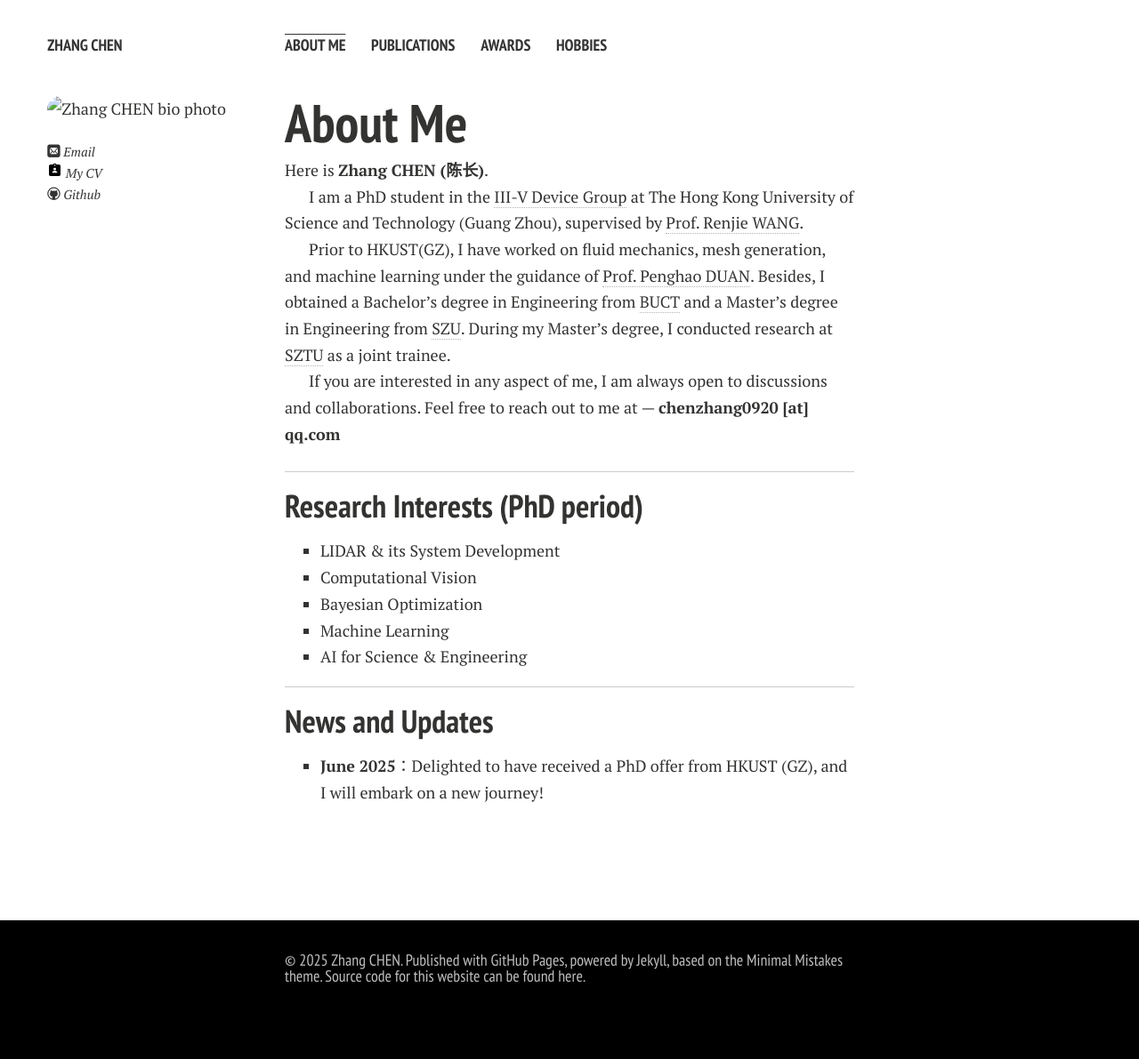
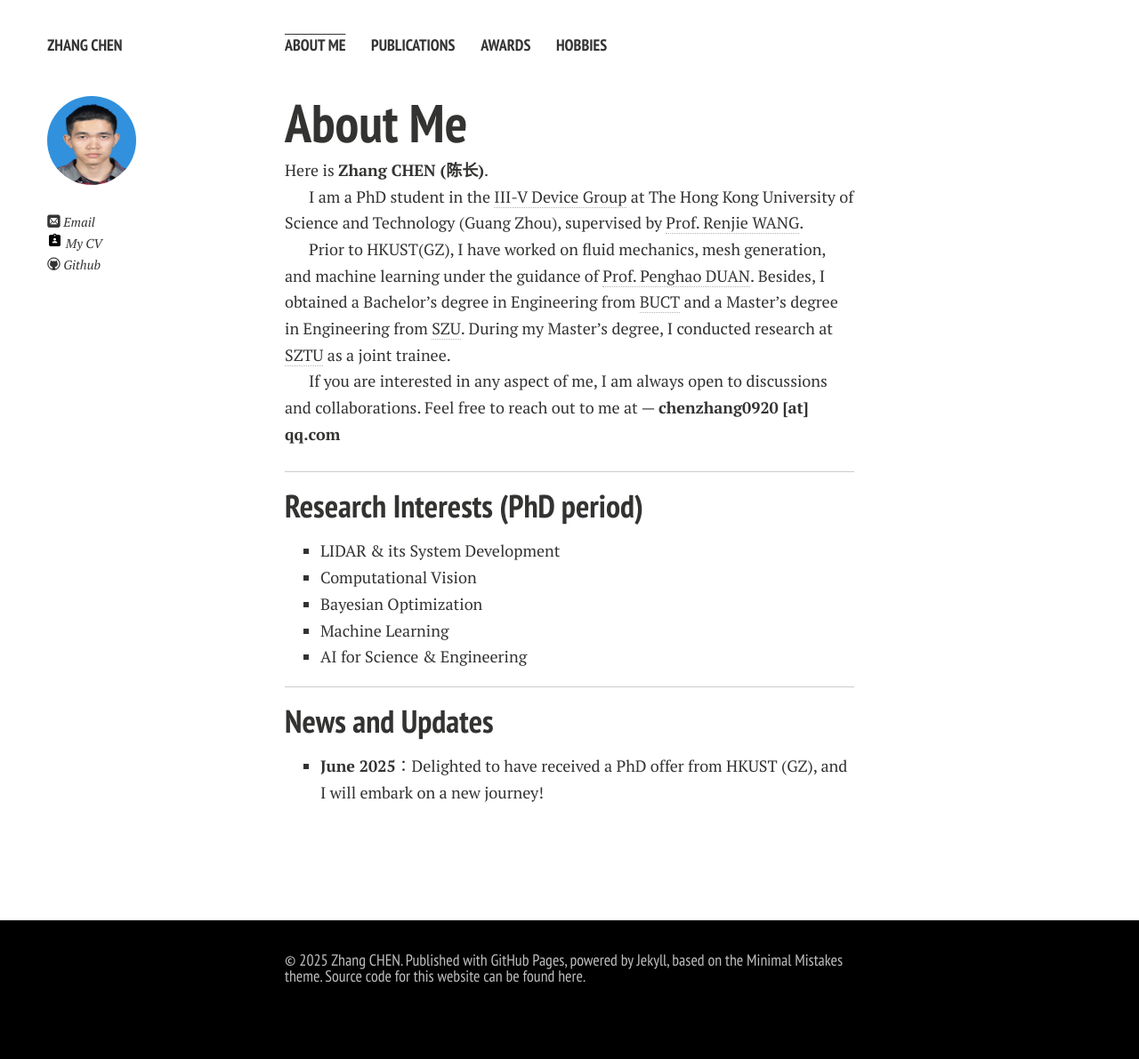
Before and after one commit to chenzhang0920/chenzhang0920.github.io, a Jekyll site: the page built from index.md, in a window 1280 px wide. Shown: the whole page at 89% size. Built offline with Jekyll 4.4.1, drawn with Linux system fonts in a browser that asks for light colours; nearby versions of some CDN libraries; comment, search, counter and statistics services are not loaded; a style sheet for code colours, icons or effects is not loaded; our own code applies the rules of GitHub Pages for plain Markdown files.

Commit message:
Update _config.yml

```diff
--- a/_config.yml
+++ b/_config.yml
@@ -15,7 +15,7 @@ url: .
 # --------------------------------------------------
 owner:
   name: Zhang CHEN
-  avatar: ./images/1_personal profile picture.jpg
+  avatar: ./1_personal profile picture.jpg
   # bio: Dream big, stay positive, work hard, and enjoy the journey.
   email: chenzhang0920@qq.com
   cv: https://caihanlin.com/file/CV-HanlinCAI.pdf
```
